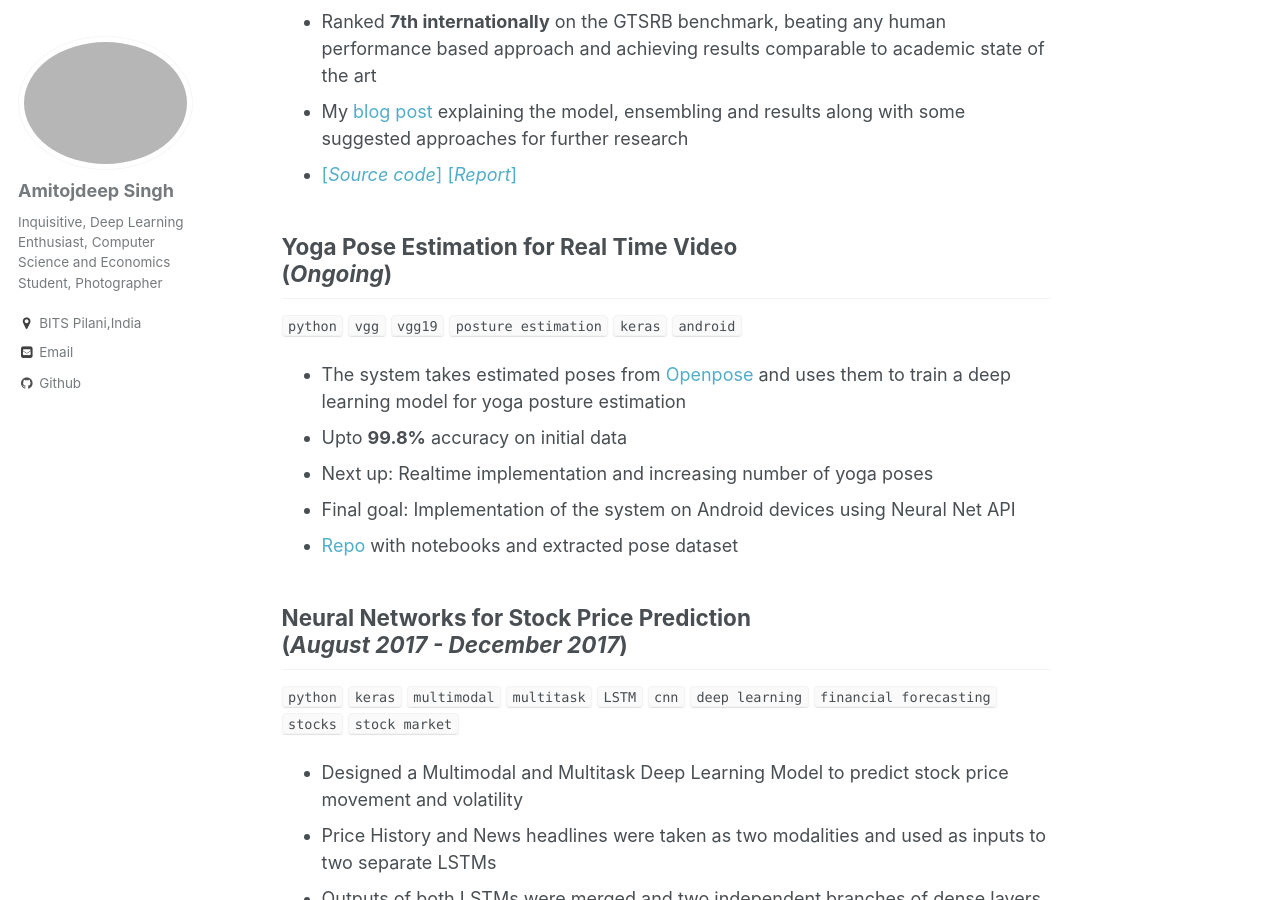
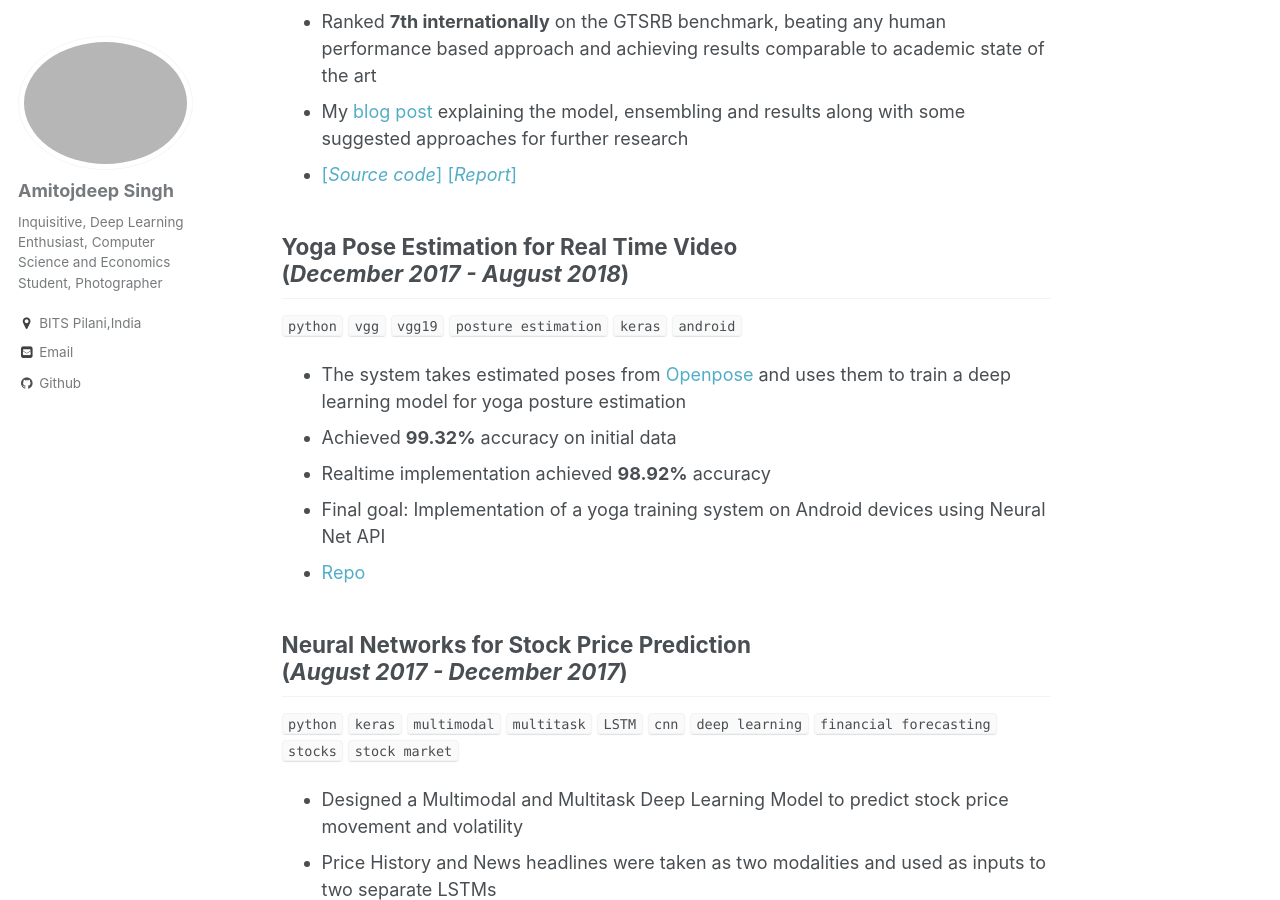
Before and after one commit to amitojdeep/amitojdeep.github.io, a Jekyll site: the page built from _pages/projects.md, in a window 1280 px wide and 900 px high, scrolled down 604 px. Built offline with Jekyll 4.4.1, drawn with Linux system fonts in a browser that asks for light colours.

Commit message:
Update projects.md

```diff
--- a/_pages/projects.md
+++ b/_pages/projects.md
@@ -19,13 +19,13 @@ Some of the projects that I have done in recent times are briefly described here
 * My [blog post](https://amitojdeep.github.io/amitoj-blogs/2017/12/29/traffic-sign-reco.html) explaining the model, ensembling and results along with some suggested approaches for further research
 * [[_Source code_]](https://github.com/amitojdeep/traffic-sign-reco) [[_Report_]](https://github.com/amitojdeep/traffic-sign-reco/raw/master/Training%20Report.pdf)
 
-## Yoga Pose Estimation for Real Time Video <br> (_Ongoing_)
+## Yoga Pose Estimation for Real Time Video <br> (_December 2017 - August 2018_)
 `python` `vgg` `vgg19` `posture estimation` `keras` `android` <br>
 * The system takes estimated poses from [Openpose](https://github.com/CMU-Perceptual-Computing-Lab/openpose) and uses them to train a deep learning model for yoga posture estimation
-* Upto **99.8%** accuracy on initial data
-* Next up: Realtime implementation and increasing number of yoga poses
-* Final goal: Implementation of the system on Android devices using Neural Net API
-* [Repo](https://github.com/amitojdeep/yoga-pose) with notebooks and extracted pose dataset
+* Achieved **99.32%** accuracy on initial data
+* Realtime implementation achieved **98.92%** accuracy
+* Final goal: Implementation of a yoga training system on Android devices using Neural Net API
+* [Repo](https://github.com/amitojdeep/yoga-pose)
 
 ## Neural Networks for Stock Price Prediction <br>(_August 2017 - December 2017_)
 `python`  `keras` `multimodal` `multitask` `LSTM` `cnn` `deep learning` `financial forecasting` `stocks` `stock market`<br>
```
